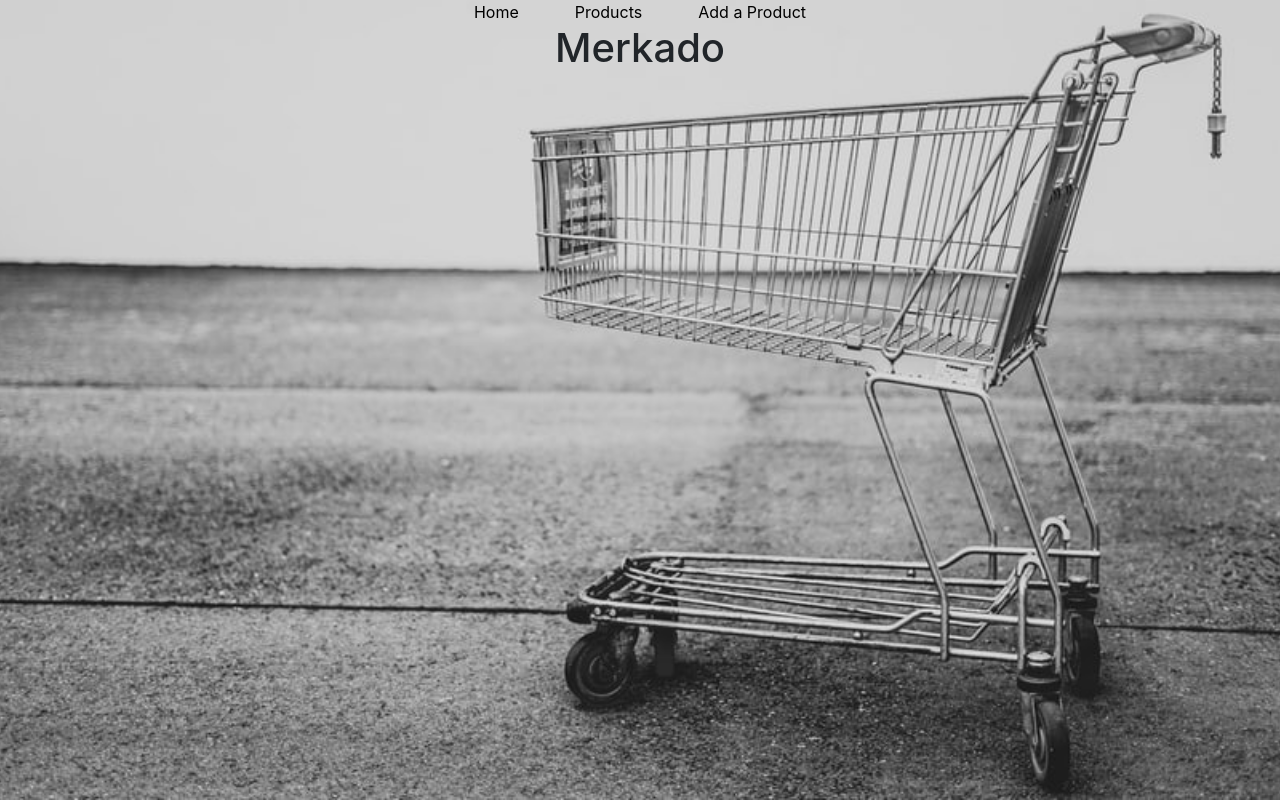
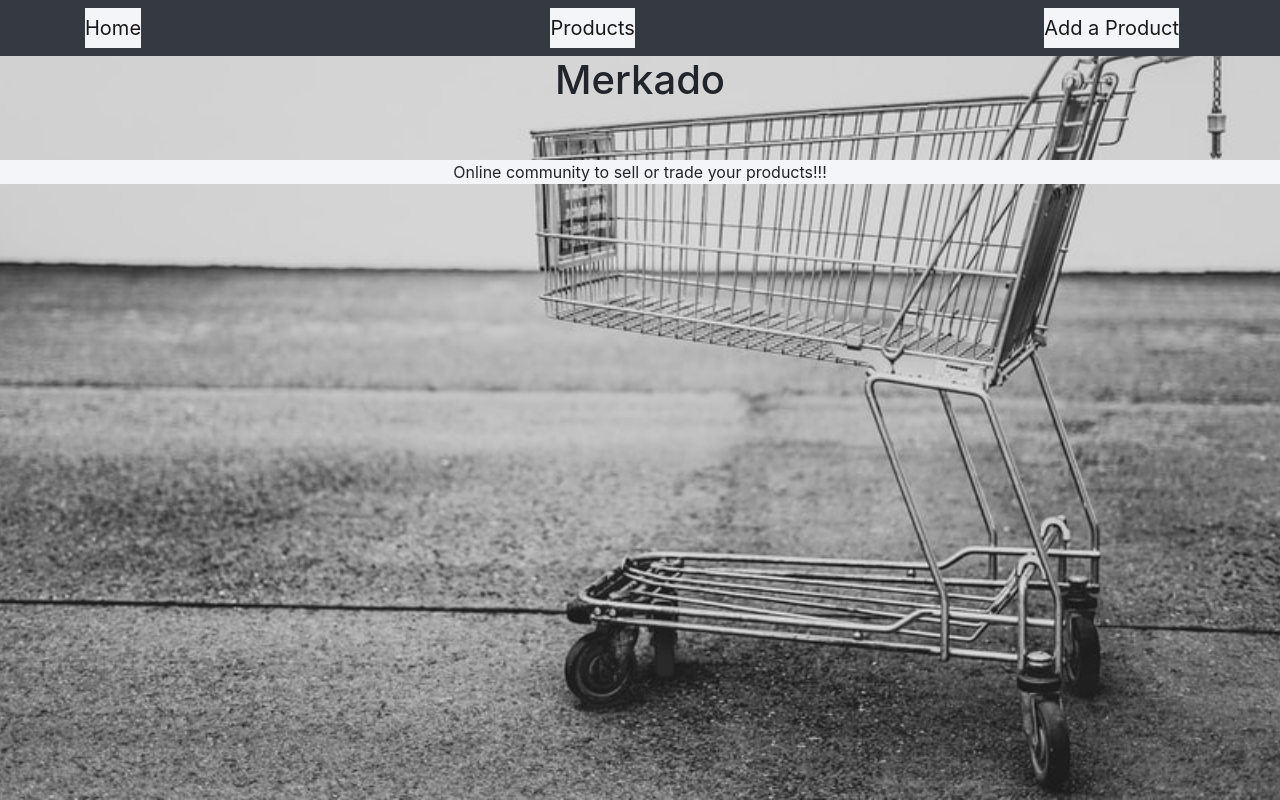
Before and after one commit to iamcid/merkado-client, a React (Create React App) app: page / in a window 1280 px wide. Built offline with nearby package versions, Linux system fonts and the light colour scheme.

Commit message:
adds css styling and fixes NavBar

```diff
--- a/src/App.css
+++ b/src/App.css
@@ -8,16 +8,6 @@
   background-position: center;
 }
 
-.App-logo {
-  height: 40vmin;
-  pointer-events: none;
-}
-
-@media (prefers-reduced-motion: no-preference) {
-  .App-logo {
-    animation: App-logo-spin infinite 20s linear;
-  }
-}
 
 .App-header {
   background-color: #282c34;
@@ -31,14 +21,18 @@
 }
 
 .App-link {
-  color: #61dafb;
+  color: #111111;
 }
 
-@keyframes App-logo-spin {
-  from {
-    transform: rotate(0deg);
-  }
-  to {
-    transform: rotate(360deg);
-  }
+a {
+  color: #000;
+  background-color: #f4f5f8;
 }
+
+a:hover {
+  color:#000
+}
+
+p {
+  background-color: #f4f5f8;
+}
--- a/src/components/Home.js
+++ b/src/components/Home.js
@@ -3,7 +3,8 @@ import React from 'react';
 const Home = () => {
     return (
         <div>
-            <center><h1>Merkado</h1></center>
+            <center><h1>Merkado</h1></center><br/><br/>
+            <p>Online community to sell or trade your products!!!</p>
         </div>
     );
 };
--- a/src/components/NavBar.js
+++ b/src/components/NavBar.js
@@ -1,31 +1,17 @@
-import React from 'react';
-import { NavLink } from 'react-router-dom';
+import React from 'react'
 
 const NavBar = () => {
-  return (
-    <div>
 
-      <NavLink to="/" style={ link } className="navbar-link">
-        Home
-      </NavLink>
+    return (
+        <nav class="navbar navbar-expand-lg navbar-light bg-dark">
+        <div class="container">
+          <a class="navbar-brand" href="/">Home</a>
+          <a class="navbar-brand" href="/products">Products</a>
+          <a class="navbar-brand" href="/products/new">Add a Product</a>
+        </div>
+      </nav>
 
-      <NavLink to="/products" style={ link } className="navbar-link">
-        Products
-      </NavLink>
-
-      <NavLink to="/products/new" style={ link } className="navbar-link">
-        Add a Product
-      </NavLink>
-    </div>
-  )
+    )
 }
 
-const link = {
-    width: '100px',
-    padding: '20px',
-    margin: '0 8px 8px',
-    textDecoration: 'none',
-    color: 'black',
-  }
-
-export default NavBar;
+export default NavBar
--- a/src/index.css
+++ b/src/index.css
@@ -6,7 +6,6 @@ body {
   -webkit-font-smoothing: antialiased;
   -moz-osx-font-smoothing: grayscale;
   background-color: rgb(182, 179, 179);
-  /* background-image: url("./background.jpg"); */
 }
 
 code {
--- a/src/index.js
+++ b/src/index.js
@@ -6,7 +6,7 @@ import thunk from 'redux-thunk';
 import { composeWithDevTools } from 'redux-devtools-extension';
 import { BrowserRouter as Router } from 'react-router-dom';
 import './index.css';
-import App from './components/App';
+import App from './components/App.js';
 import { rootReducer } from './reducers/rootReducer';
 
 
```
